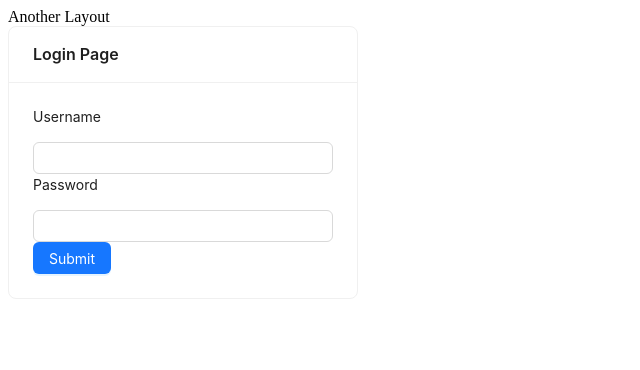
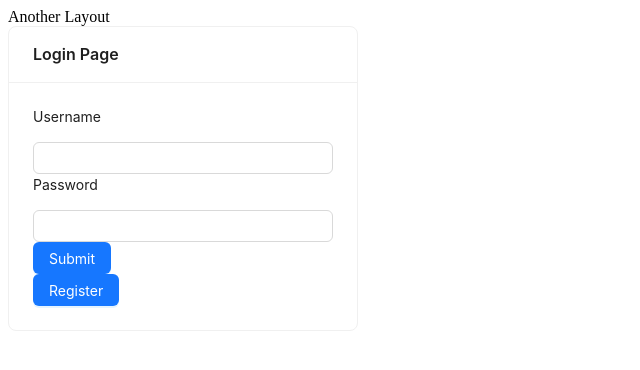
Before and after one commit to RevoU-FSSE-2/week-13-andalanaldi, a React (Vite) app: page /login in a window 1280 px wide. Shown: the top 370 px of the page, without its empty margins (0-640 px from the left). Built offline with nearby package versions, Linux system fonts and the light colour scheme.

Commit message:
feat: add regis form page & regis button on login component

```diff
--- a/src/App.tsx
+++ b/src/App.tsx
@@ -1,9 +1,8 @@
 import AppProvider from './Provider/AppProvider'
 // import { BrowserRouter, Routes, Route } from 'react-router-dom'
 import { createBrowserRouter, RouterProvider } from 'react-router-dom'
-import { Home, Product, Profile, ProductDetail, ProductEdit, ProductNew, Login } from './pages'
+import { Home, Product, Profile, ProductDetail, ProductEdit, ProductNew, Login, Regis } from './pages'
 import { PublicLayout, AnotherLayout } from './layouts'
-import { Regis } from './containers'
 
 function App() {
 
--- a/src/components/LoginForm/index.tsx
+++ b/src/components/LoginForm/index.tsx
@@ -46,6 +46,8 @@ const LoginForm = ({ onSubmit } : Props) => {
                     )}
                 </div>
                 <Button type={'primary'} htmlType={"submit"}>Submit</Button>
+                <br></br>
+                <Button type={'primary'} htmlType={"submit"}>Register</Button>
             </form>
         </Card>
     )
--- /dev/null
+++ b/src/pages/Regis/index.tsx
@@ -0,0 +1,10 @@
+import { Regis as RegisContainer } from "../../containers";
+
+const Regis = () => {
+
+    return (
+        <RegisContainer />
+    )
+}
+
+export default Regis
--- a/src/pages/index.ts
+++ b/src/pages/index.ts
@@ -5,3 +5,4 @@ export { default as ProductDetail } from './ProductDetail';
 export { default as ProductNew } from './ProductNew';
 export { default as ProductEdit } from './ProductEdit';
 export { default as Login } from './Login';
+export { default as Regis } from './Regis';
```
